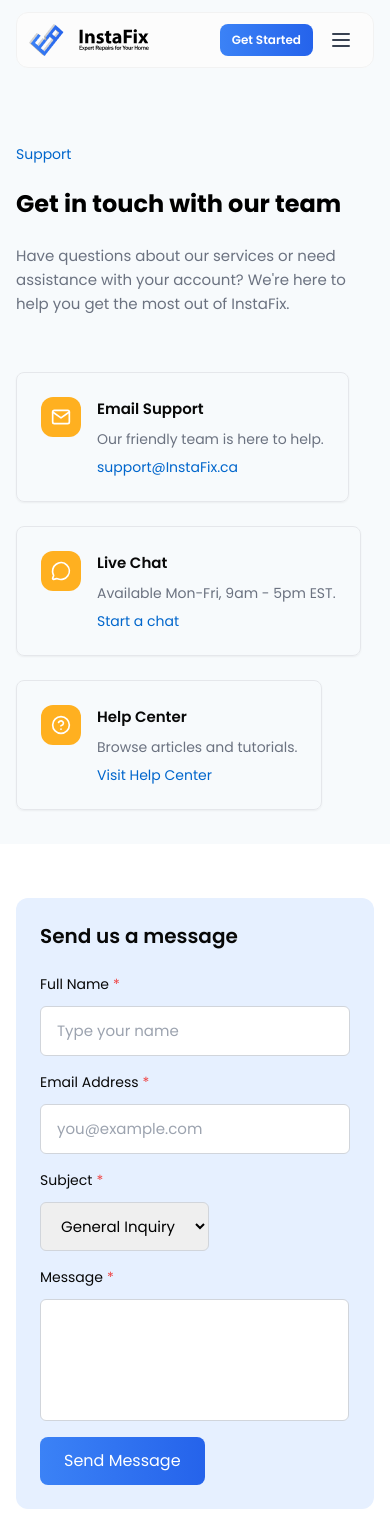
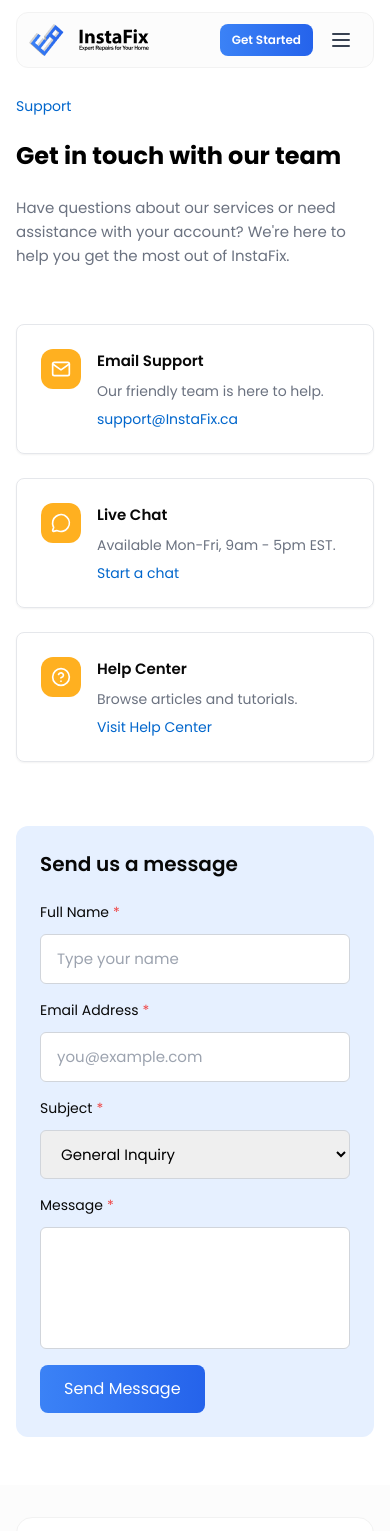
Before and after one commit to alirasouliwebdeveloper/InstaFix, a Next.js app: page /contact-us in a window 390 px wide. Shown: the top 1531 px of the page. Built offline with nearby package versions, Linux system fonts and the light colour scheme.

Commit message:
Contact us and About Us page mobile done

```diff
--- a/src/app/(main)/contact-us/page.tsx
+++ b/src/app/(main)/contact-us/page.tsx
@@ -1,6 +1,6 @@
 import { EmailIcon, MessageIcon, QuestionIcon } from "@/components/icons";
 import { IconProps } from "@/components/icons";
-import { Button, Container, Flex, IconBox } from "@/components/ui";
+import { Button, Container, Flex, IconBox, Section } from "@/components/ui";
 import { FormGroup, Input, Label, Select, Textarea } from "@/components/form";
 import { FC } from "react";
 
@@ -49,7 +49,7 @@ const CustomCart = ({ Icon, title, description, url, textLink }: CartProps) => {
       direction="row"
       align="start"
       gap="md"
-      className="border border-gray-200 rounded-lg shadow-sm hover:shadow-md transition p-6"
+      className="w-full border border-gray-200 rounded-lg shadow-sm hover:shadow-md transition p-6"
     >
       <IconBox size="sm" variant="rounded" bgColor="#FFB020">
         <Icon size="md" className="text-white" />
@@ -67,13 +67,15 @@ const CustomCart = ({ Icon, title, description, url, textLink }: CartProps) => {
 
 export default function ContactPage() {
   return (
-    <Container
-      size="xl"
-      bgColor="#F7FAFC"
-      fullHeight
-      className="pt-16 pb-20 mt-20"
+    <Section spacing="none" className="pt-24 md:pt-36 pb-12 md:pb-16">
+      <Container size="xl" bgColor="#F7FAFC" fullHeight className="">
+        <Flex
+          direction="col"
+          lgDirection="row"
+          align="start"
+          justify="between"
+          gap="xl"
         >
-      <Flex direction="col" lgDirection="row" align="start" justify="between" gap="2xl">
           <Flex direction="col" gap="lg" className="w-full lg:w-1/2 mb-8">
             <span className="text-sm text-[#0066CC]">Support</span>
             <h1 className="text-2xl sm:text-3xl md:text-4xl font-bold text-title">
@@ -100,7 +102,7 @@ export default function ContactPage() {
             </p>
             <form action="" method="post">
               <Flex direction="col" gap="md">
-              <FormGroup>
+                <FormGroup width="full">
                   <Label htmlFor="name" required>
                     Full Name
                   </Label>
@@ -112,7 +114,7 @@ export default function ContactPage() {
                     placeholder="Type your name"
                   />
                 </FormGroup>
-              <FormGroup>
+                <FormGroup width="full">
                   <Label htmlFor="email" required>
                     Email Address
                   </Label>
@@ -124,19 +126,28 @@ export default function ContactPage() {
                     placeholder="you@example.com"
                   />
                 </FormGroup>
-              <FormGroup>
+                <FormGroup width="full">
                   <Label htmlFor="subject" required>
                     Subject
                   </Label>
-                <Select name="subject" id="subject" options={subjectOptions} />
+                  <Select
+                    name="subject"
+                    id="subject"
+                    options={subjectOptions}
+                  />
                 </FormGroup>
-              <FormGroup>
+                <FormGroup width="full">
                   <Label htmlFor="message" required>
                     Message
                   </Label>
                   <Textarea name="message" id="message" rows={4} required />
                 </FormGroup>
-              <Button type="submit" variant="primary" size="lg" weight="light">
+                <Button
+                  type="submit"
+                  variant="primary"
+                  size="lg"
+                  weight="light"
+                >
                   Send Message
                 </Button>
               </Flex>
@@ -144,5 +155,6 @@ export default function ContactPage() {
           </div>
         </Flex>
       </Container>
+    </Section>
   );
 }
--- a/src/components/form/FormGroup.tsx
+++ b/src/components/form/FormGroup.tsx
@@ -1,8 +1,19 @@
 interface FormGroupProps {
   children: React.ReactNode;
   className?: string;
+  width?: string;
 }
 
-export default function FormGroup({ children, className = "" }: FormGroupProps) {
-  return <div className={`flex flex-col gap-1 ${className}`}>{children}</div>;
+export default function FormGroup({
+  children,
+  className = "",
+  width,
+}: FormGroupProps) {
+  return (
+    <div
+      className={`flex flex-col gap-1 ${className} ${width ? `w-${width}` : ""}`}
+    >
+      {children}
+    </div>
+  );
 }
```
Also changed, not shown: src/app/(main)/about-us/page.tsx (+52 -18 lines). Lines whose indentation alone changed are shown as unchanged.
